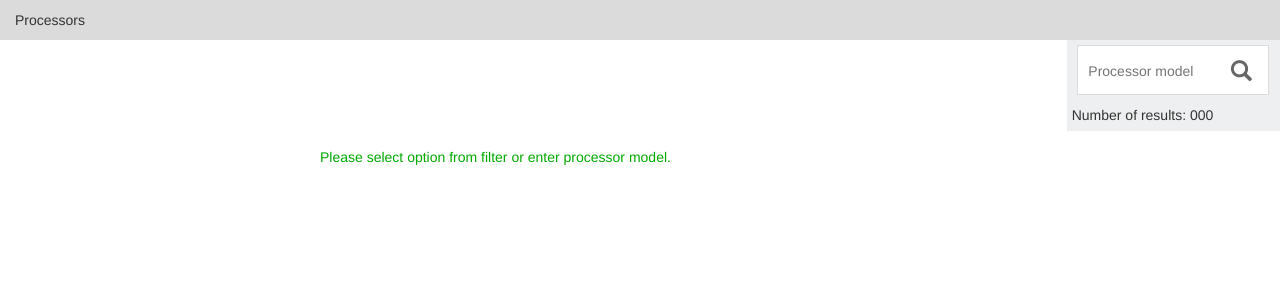
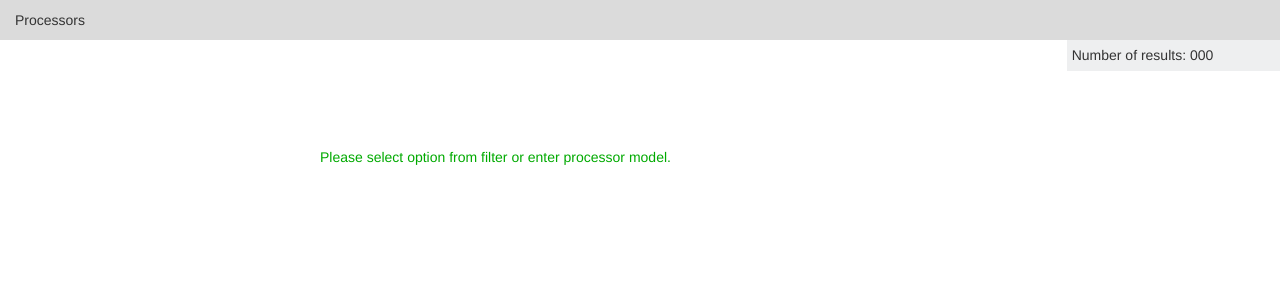
Before and after one commit to sistem442/projectb, a CakePHP app: the page made by app/View/Processors/filter.ctp in a window 1280 px wide. Shown: the part 46-346 px from the top of the page. Run offline with PHP 8.4 and a stand-in for CakePHP, Linux system fonts and the light colour scheme; the template is opened without the code that fills it: most values are stand-ins (such as "Sample title", 1, 10 or a date in 2020); data that the repository does not hold is empty; some libraries are stand-ins or nearby versions.

Commit message:
removed search box

```diff
--- a/app/View/Elements/filter_content.ctp
+++ b/app/View/Elements/filter_content.ctp
@@ -55,22 +55,6 @@
 
         </ul>
     </div>
-
-    <div id="search_section">
-        <div id="search_left">
-            <form id="search_form">
-                <input
-                    type="text"
-                    id="product_name"
-                    title="<?php echo __("Processor model"); ?>"
-                    placeholder="<?php echo __("Processor model"); ?>"
-                    style=" width:100%; border: 0px solid; padding: 0px; height: 30px; text-overflow: ellipsis;"
-                />
-            </form>
-        </div>
-        <div id="search_right"><a href="#" class="magni glyphicon glyphicon-search"></a></div>
-
-    </div><!-- search_section -->
 
     <div id="searchFacets" class="gdSearchList">
         <div id="number_of_results"><?php if(isset($number_of_results)) echo __('Number of results: ').$number_of_results; ?></div>
--- a/app/View/Processors/filter.ctp
+++ b/app/View/Processors/filter.ctp
@@ -168,6 +168,7 @@ if($last_condition_removed){
 
      ************************************************************************/
     function search(id,val){
+        console.log(val);
          var value = null;
          if(val === '')
              value = 'IS NULL';
--- a/app/webroot/css/main.css
+++ b/app/webroot/css/main.css
@@ -90,34 +90,6 @@ td.comparison{
 }
 .search{
     background: none repeat scroll 0% 0% #EEEFF0;
-}
-div#search_section {
-    width: 90%;
-    height: 50px;
-    padding: 10px;
-    border:solid 1px #DBDBDB;
-    margin-bottom: 5px;
-    margin-top: 5px;
-    margin-left: auto;
-    margin-right: auto;
-    background-color: white;
-}
-#product_name {
-    color:#666;
-    -webkit-appearance: none;
-}
-div#search_left {
-    width: 80%;
-    height: 30px;
-    float: left;
-    padding: 0px;
-    margin: 0px;
-}
-div#search_right {
-    margin-left: 80%;
-    height: 30px;
-    padding: 3px;
-    text-align: center;
 }
 
 .magni{
```
